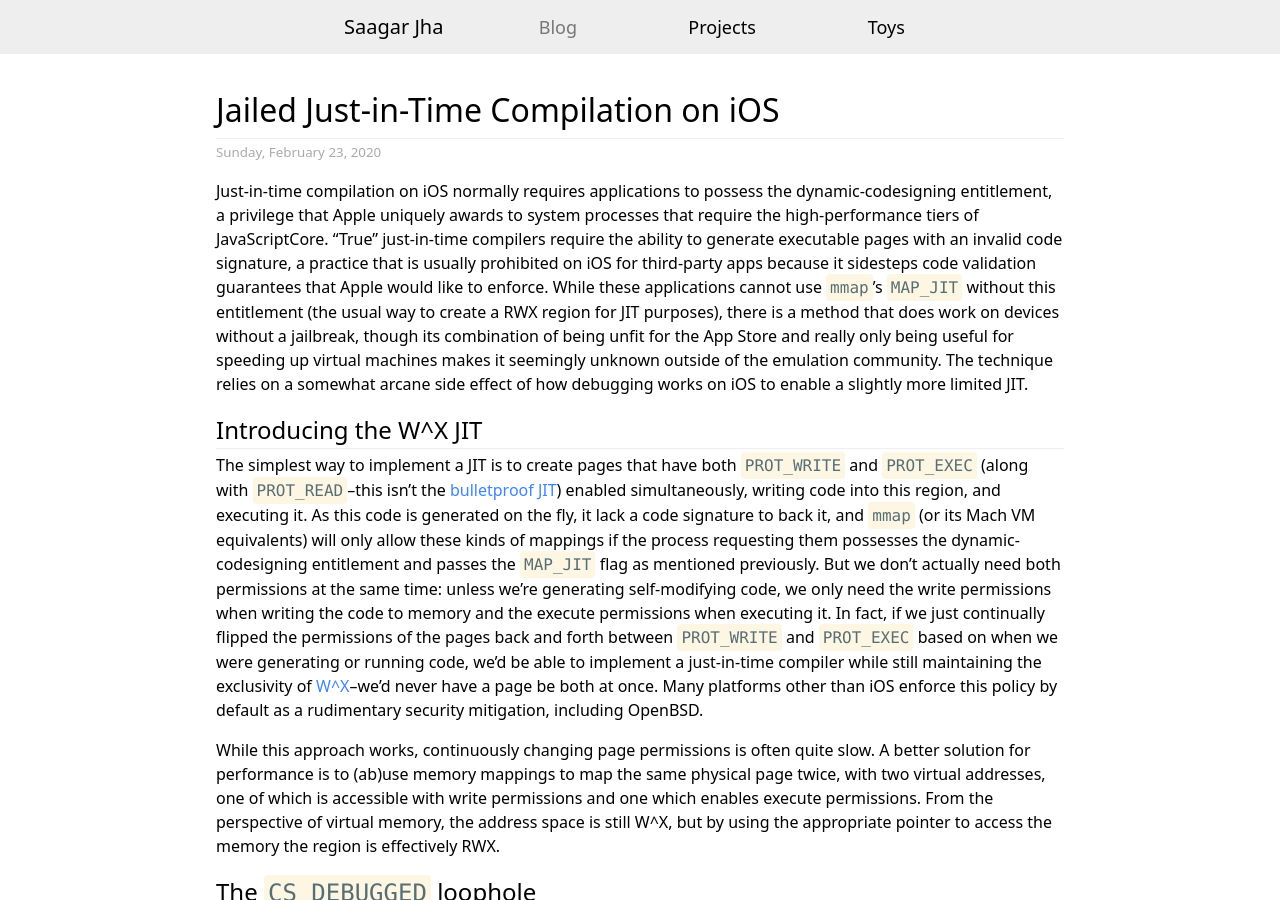
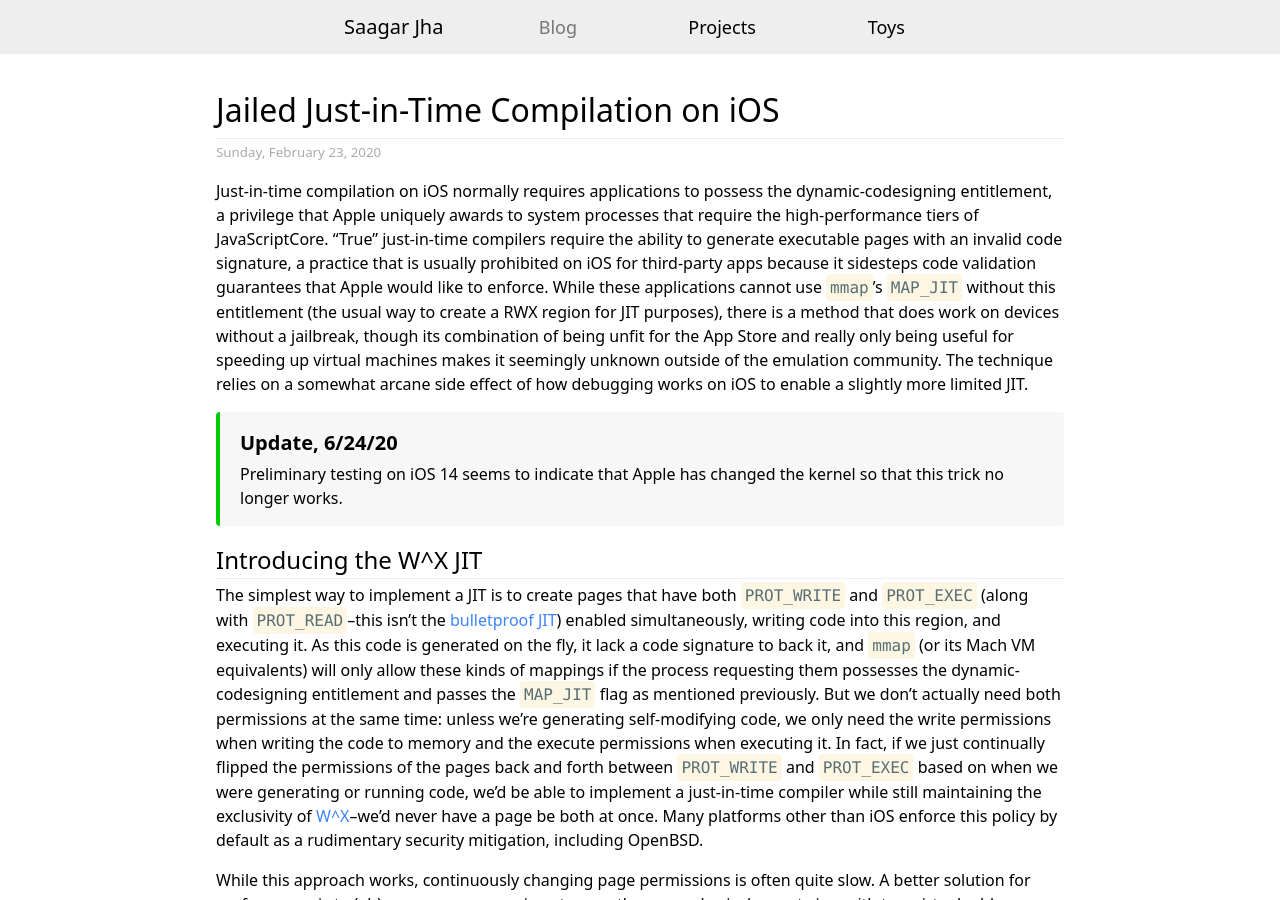
Before and after one commit to saagarjha/saagarjha.github.io, a Jekyll site: the page built from _posts/2020-02-23-jailed-just-in-time-compilation-on-ios/2020-02-23-jailed-just-in-time-compilation-on-ios.md, in a window 1280 px wide and 900 px high. Built offline with Jekyll 4.4.1, drawn with Linux system fonts in a browser that asks for light colours.

Commit message:
Update Jailed JIT post to say it no longer works

```diff
--- a/_posts/2020-02-23-jailed-just-in-time-compilation-on-ios/2020-02-23-jailed-just-in-time-compilation-on-ios.md
+++ b/_posts/2020-02-23-jailed-just-in-time-compilation-on-ios/2020-02-23-jailed-just-in-time-compilation-on-ios.md
@@ -4,6 +4,8 @@
 ---
 
 Just-in-time compilation on iOS normally requires applications to possess the dynamic-codesigning entitlement, a privilege that Apple uniquely awards to system processes that require the high-performance tiers of JavaScriptCore. "True" just-in-time compilers require the ability to generate executable pages with an invalid code signature, a practice that is usually prohibited on iOS for third-party apps because it sidesteps code validation guarantees that Apple would like to enforce. While these applications cannot use `mmap`'s `MAP_JIT` without this entitlement (the usual way to create a RWX region for JIT purposes), there is a method that does work on devices without a jailbreak, though its combination of being unfit for the App Store and really only being useful for speeding up virtual machines makes it seemingly unknown outside of the emulation community. The technique relies on a somewhat arcane side effect of how debugging works on iOS to enable a slightly more limited JIT.
+
+{% include aside.html type="Update" date="6/24/20" content="Preliminary testing on iOS 14 seems to indicate that Apple has changed the kernel so that this trick no longer works." %}
 
 ## Introducing the W^X JIT
 
```
